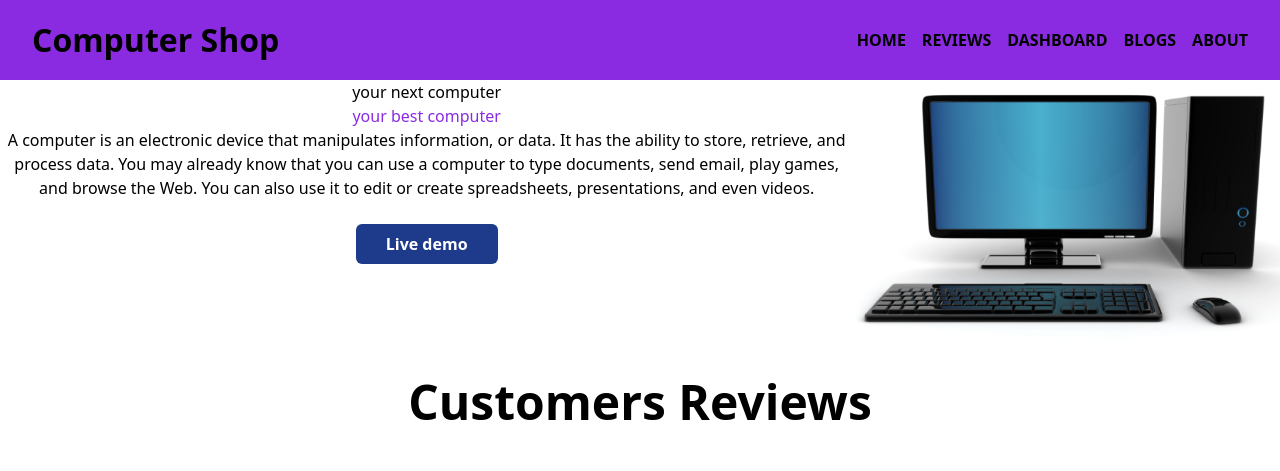
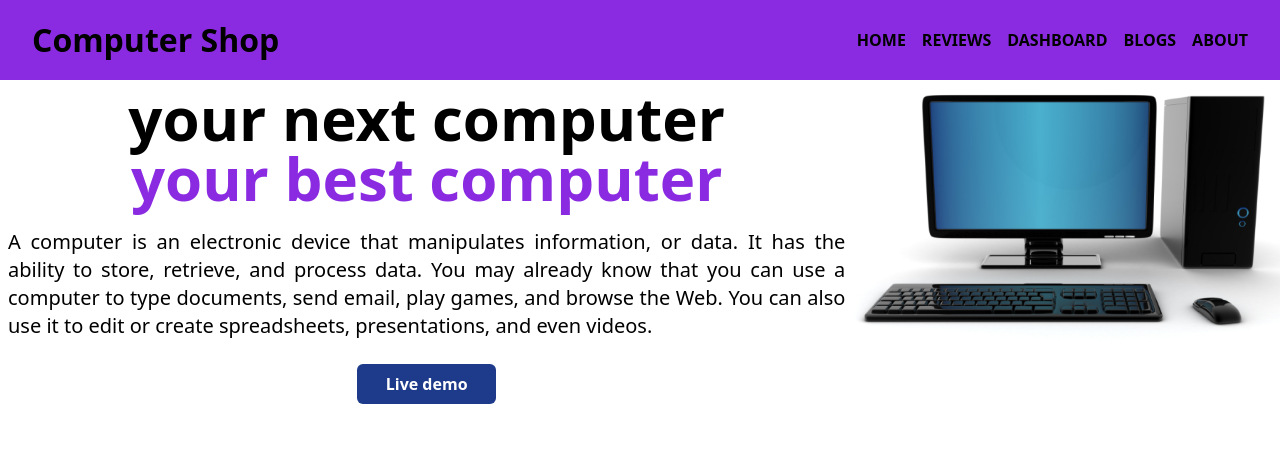
Before and after one commit to Aburaian/Computer-Shop-Reviews, a React (Create React App) app: page / in a window 1280 px wide. Shown: the top 471 px of the page. Built offline with nearby package versions, Linux system fonts and the light colour scheme.

Commit message:
text style change

```diff
--- a/src/Components/Home/Home.js
+++ b/src/Components/Home/Home.js
@@ -15,10 +15,10 @@ const Home = () => {
   return (
     <div>
       <div className="home-container">
-        <div className="product-container">
-          <h1>your next computer</h1>
-          <h2 className="sub-title">your best computer</h2>
-          <p>
+        <div className="product-container p-2">
+          <h1 className="text-6xl font-bold">your next computer</h1>
+          <h2 className="sub-title text-6xl font-bold">your best computer</h2>
+          <p className="text-xl text-justify mt-5">
             A computer is an electronic device that manipulates information, or
             data. It has the ability to store, retrieve, and process data. You
             may already know that you can use a computer to type documents, send
--- a/src/Components/Reviews/Reviews.js
+++ b/src/Components/Reviews/Reviews.js
@@ -4,7 +4,7 @@ import Review from "../Review/Review";
 import "./Reviews.css";
 
 const Reviews = () => {
-  const [reviews, setReviews] = useProducts();
+  const [reviews] = useProducts();
   return (
     <div>
       <h1 className="text-5xl text-center my-5">What Our Clients Say...</h1>
```
